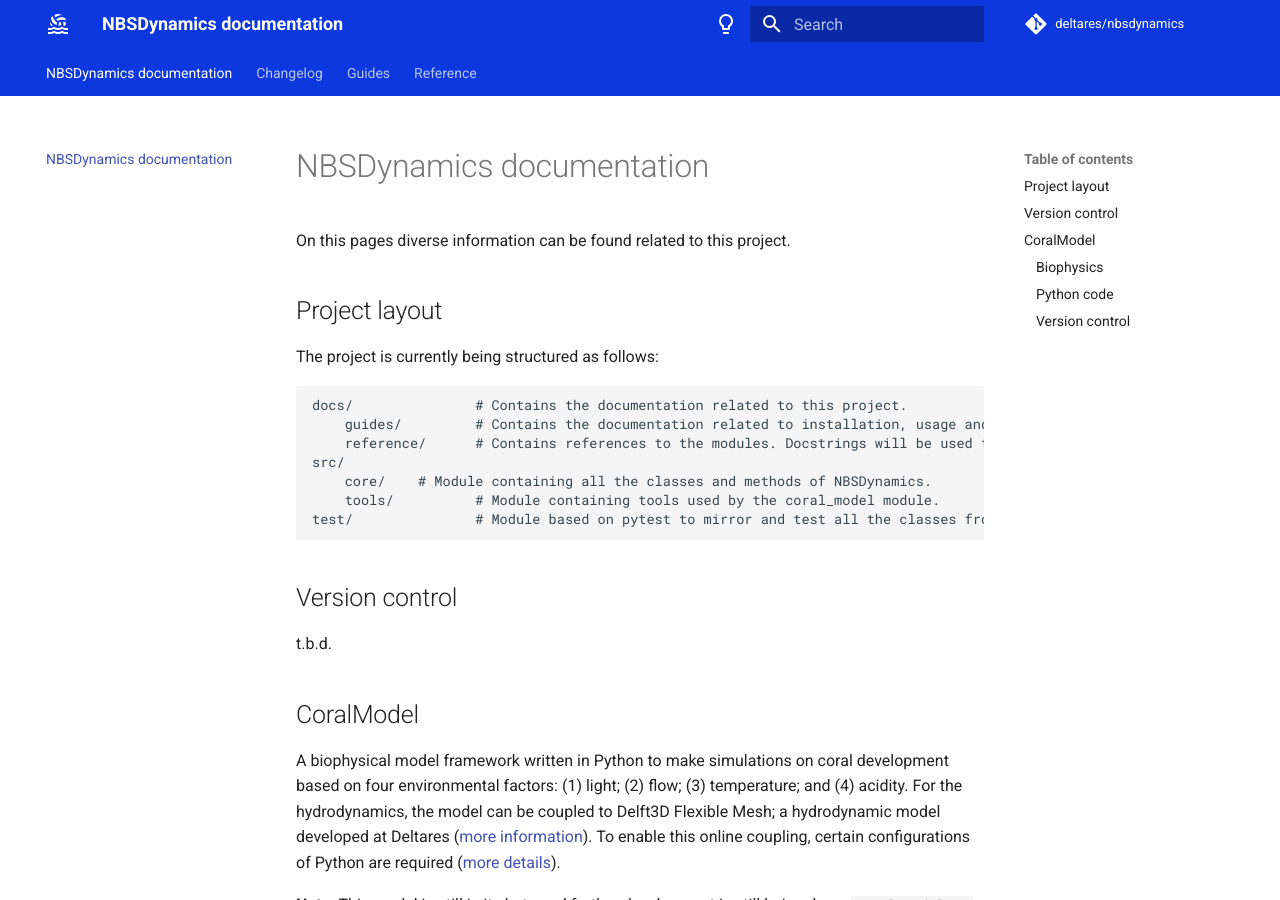
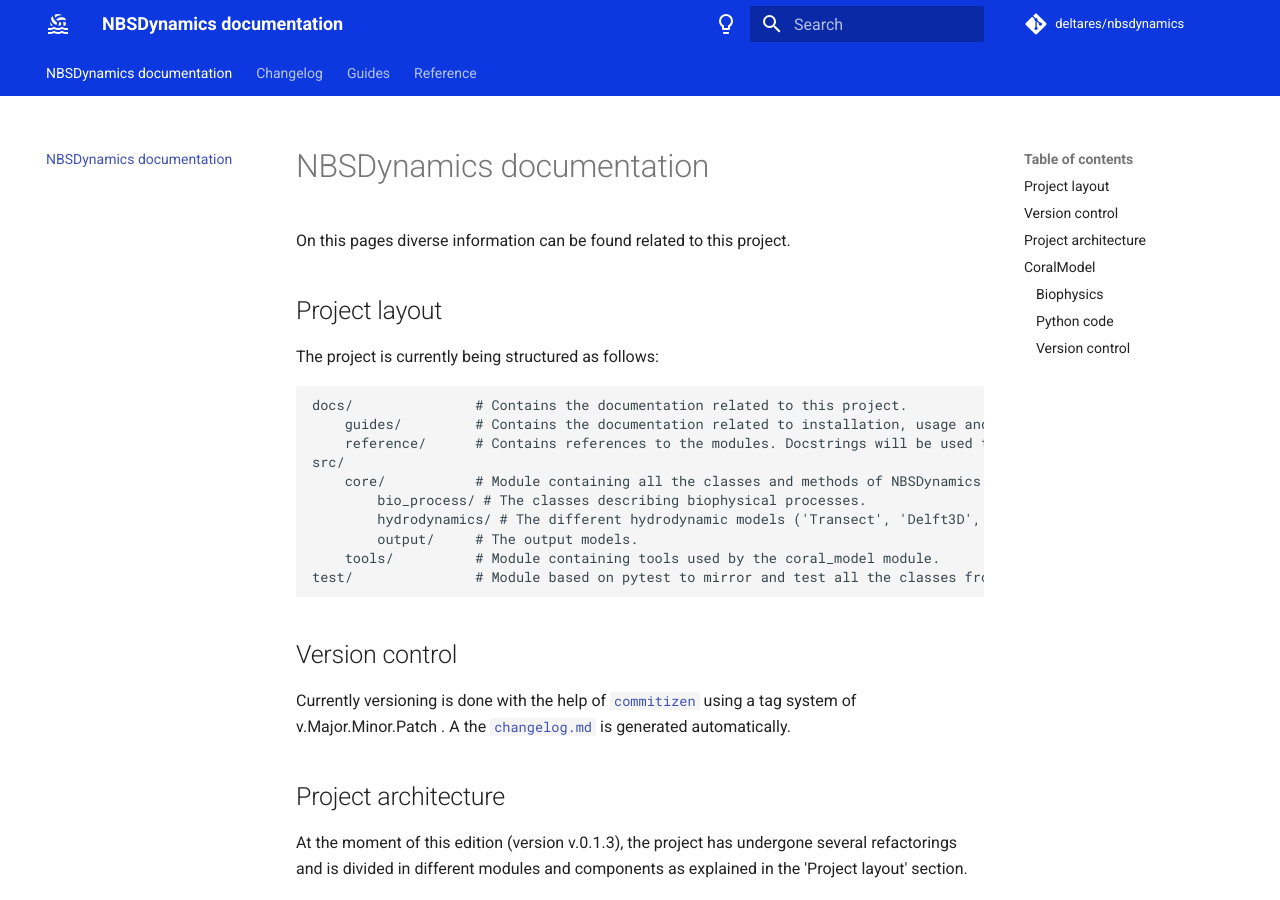
Before and after one commit to Deltares-research/NBSDynamics, an MkDocs documentation site: the page built from docs/index.md, in a window 1280 px wide and 900 px high. Built offline with MkDocs 1.6.1 and Material for MkDocs 9.7.7, drawn with Linux system fonts in a browser that asks for light colours; comment, search, counter and statistics services are not loaded; some of the changed text lies outside the part shown.

Commit message:
docs(docs/index.md): Extended current index.md with version control and project architecture.

```diff
--- a/docs/index.md
+++ b/docs/index.md
@@ -9,12 +9,21 @@ The project is currently being structured as follows:
         guides/         # Contains the documentation related to installation, usage and contribution to this project.
         reference/      # Contains references to the modules. Docstrings will be used to generate automatically documentation.
     src/
-        core/    # Module containing all the classes and methods of NBSDynamics.
+        core/           # Module containing all the classes and methods of NBSDynamics.
+            bio_process/ # The classes describing biophysical processes.
+            hydrodynamics/ # The different hydrodynamic models ('Transect', 'Delft3D', 'Reef0D', 'Reef1D')
+            output/     # The output models.
         tools/          # Module containing tools used by the coral_model module.
     test/               # Module based on pytest to mirror and test all the classes from src/
 
 ## Version control
-t.b.d.
+Currently versioning is done with the help of [`commitizen`](https://commitizen-tools.github.io/commitizen/) using a tag system of v.Major.Minor.Patch . A the [`changelog.md`](../changelog.md) is generated automatically.
+
+## Project architecture
+At the moment of this edition (version v.0.1.3), the project has undergone several refactorings and is divided in different modules and components as explained in the 'Project layout' section.
+
+A summary of the architecture can be seen in the following 'reduced' class diagram:
+![`Class diagram v.0.1.3`](./diagrams/class_diagram.png)
 
 ## CoralModel
 A biophysical model framework written in Python to make simulations
```
